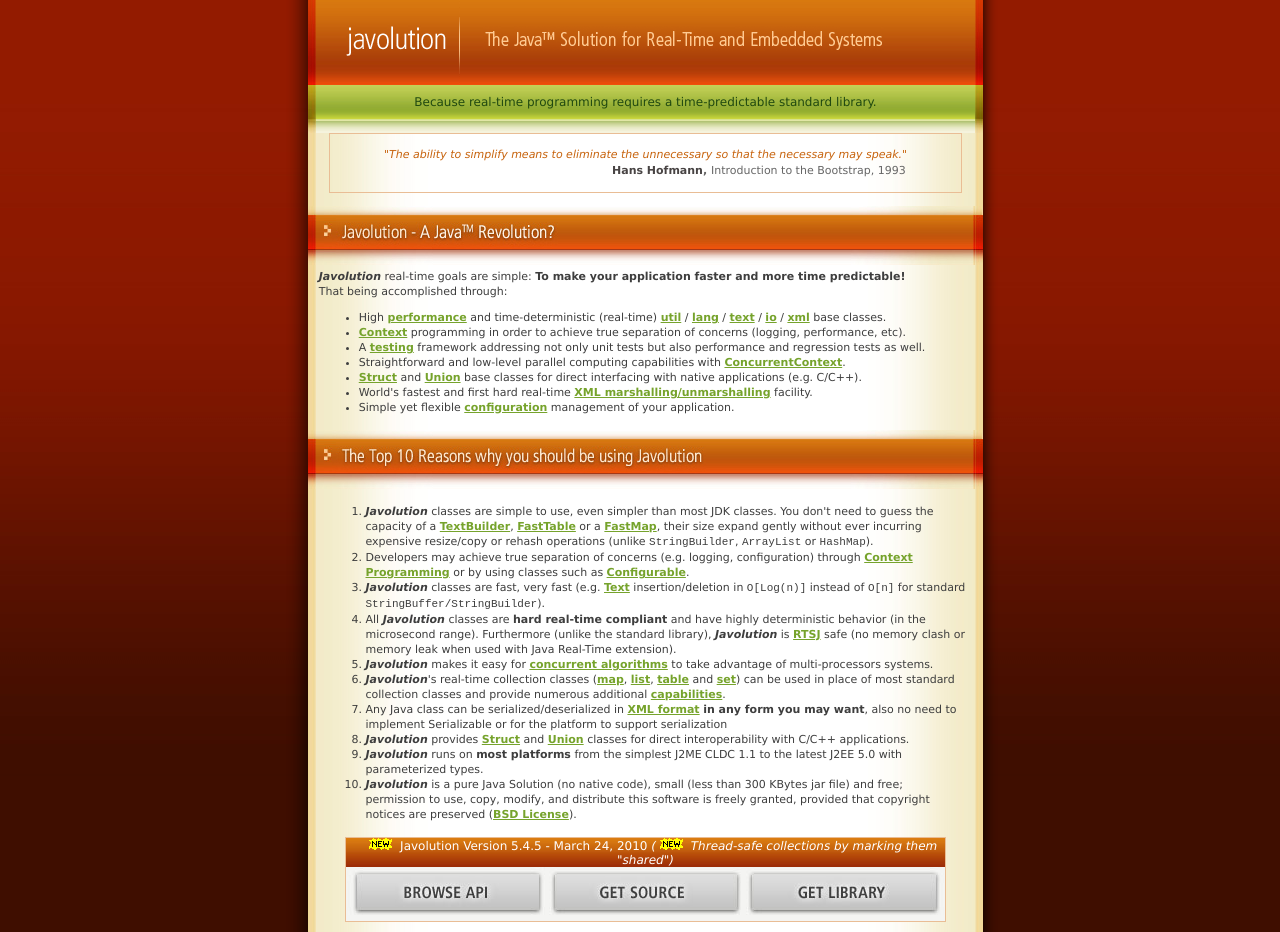
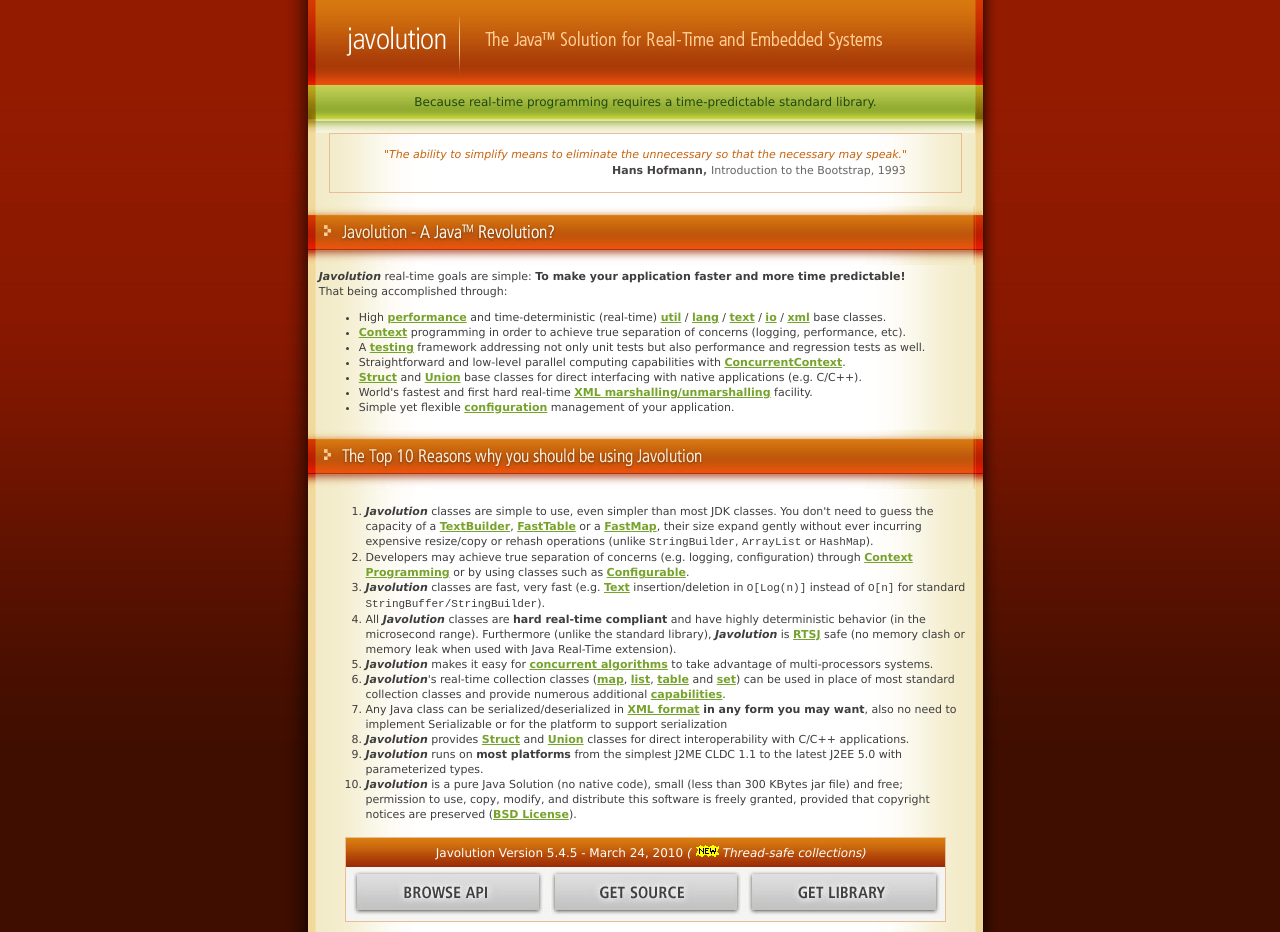
Before and after one commit to hoijui/Javolution, a plain HTML site: page index.html in a window 1280 px wide. Shown: the top 932 px of the page. Drawn offline with Linux system fonts and the light colour scheme.

Commit message:
Home page update.

```diff
--- a/index.html
+++ b/index.html
@@ -333,7 +333,7 @@
                         <TR>
                             <TD HEIGHT="29" BACKGROUND="css/img/getproduct_bg.jpg">
                                 <DIV ALIGN="center"><SPAN CLASS="quotetext"><B><SPAN CLASS="style2"><B>&nbsp;&nbsp;&nbsp;</B></SPAN></B></SPAN><SPAN
-                                        CLASS="style16"><IMG SRC="css/img/new.gif"> Javolution Version 5.4.5 - March 24, 2010 <i>(<IMG SRC="css/img/new.gif"> Thread-safe collections by marking them "shared")</i> </SPAN></DIV>
+                                        CLASS="style16">Javolution Version 5.4.5 - March 24, 2010 <i>(<IMG SRC="css/img/new.gif">Thread-safe collections)</i> </SPAN></DIV>
                             </TD>
                         <TR>
                             <TD BGCOLOR="#F4F4F2">
@@ -754,8 +754,7 @@
                                     <LI CLASS="simplespacer_body"><B>November 5, 2009: Javolution 5.4</B><BR>
                                         <UL>
                                             <LI> Direct support for Enum (JDK 1.5) in <A HREF="target/site/apidocs/javolution/io/Struct.html">Struct/Union</A> (see class description) [5.4.5] </LI>
-                                            <LI> Any fast collection can be made "thread-safe" by marking them <A HREF="target/site/apidocs/javolution/util/FastCollection.html#shared()">shared</A> [5.4.5] </LI>
-                                            <LI> Source and JavaDoc deployed to maven repository [5.4.5] </LI>
+                                            <LI> Any fast collection can be made "thread-safe" by marking them <A HREF="target/site/apidocs/javolution/util/FastCollection.html">shared</A> [5.4.5] </LI>
                                             <LI> Source and JavaDoc deployed to maven repository [5.4.5] </LI>
                                             <LI> Accelerated Struct/Union read & write access for non bitfields [5.4.5] </LI>
                                             <LI> Fixed FastMap iteration error [5.4.4] </LI>
```
